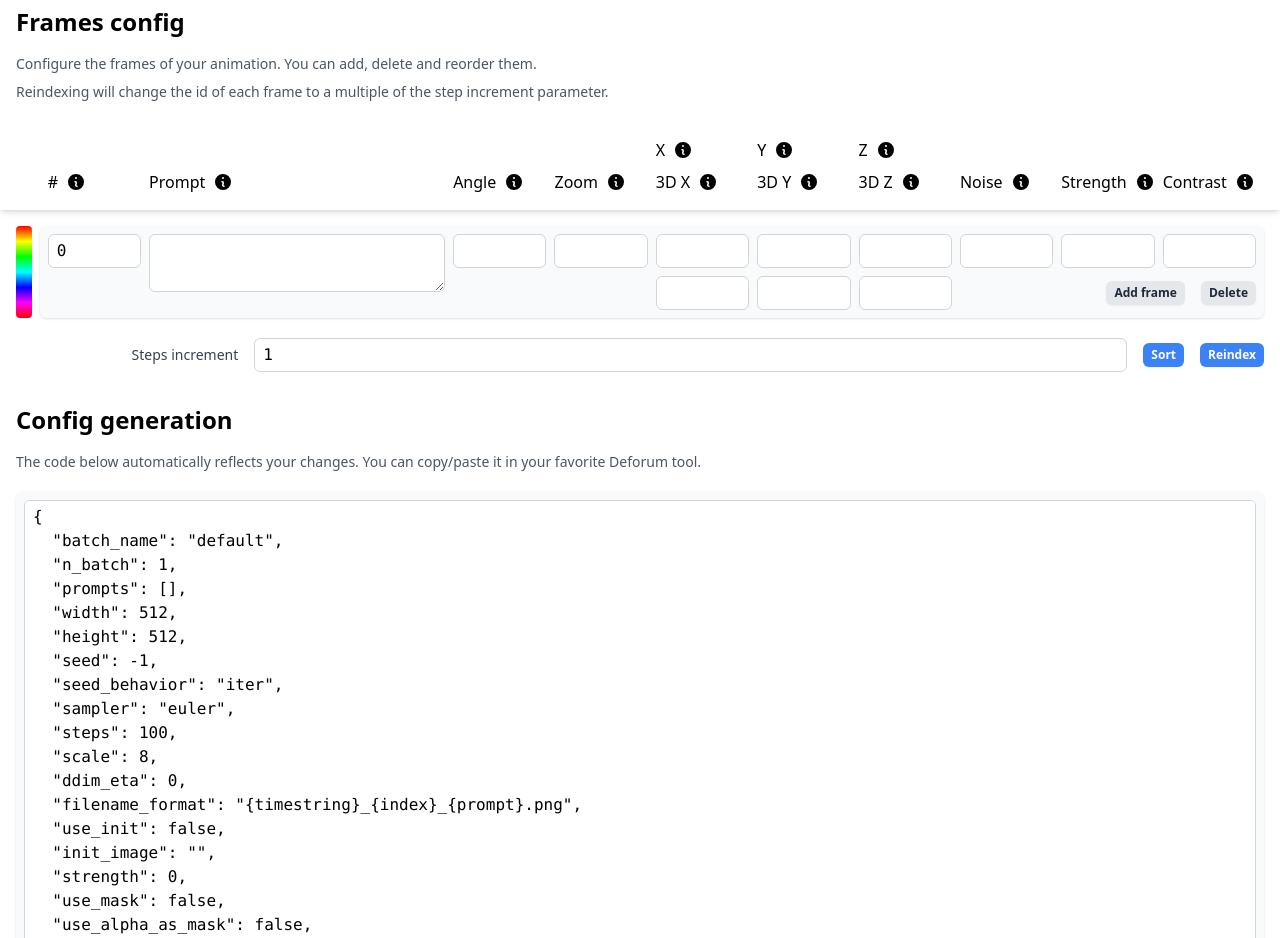
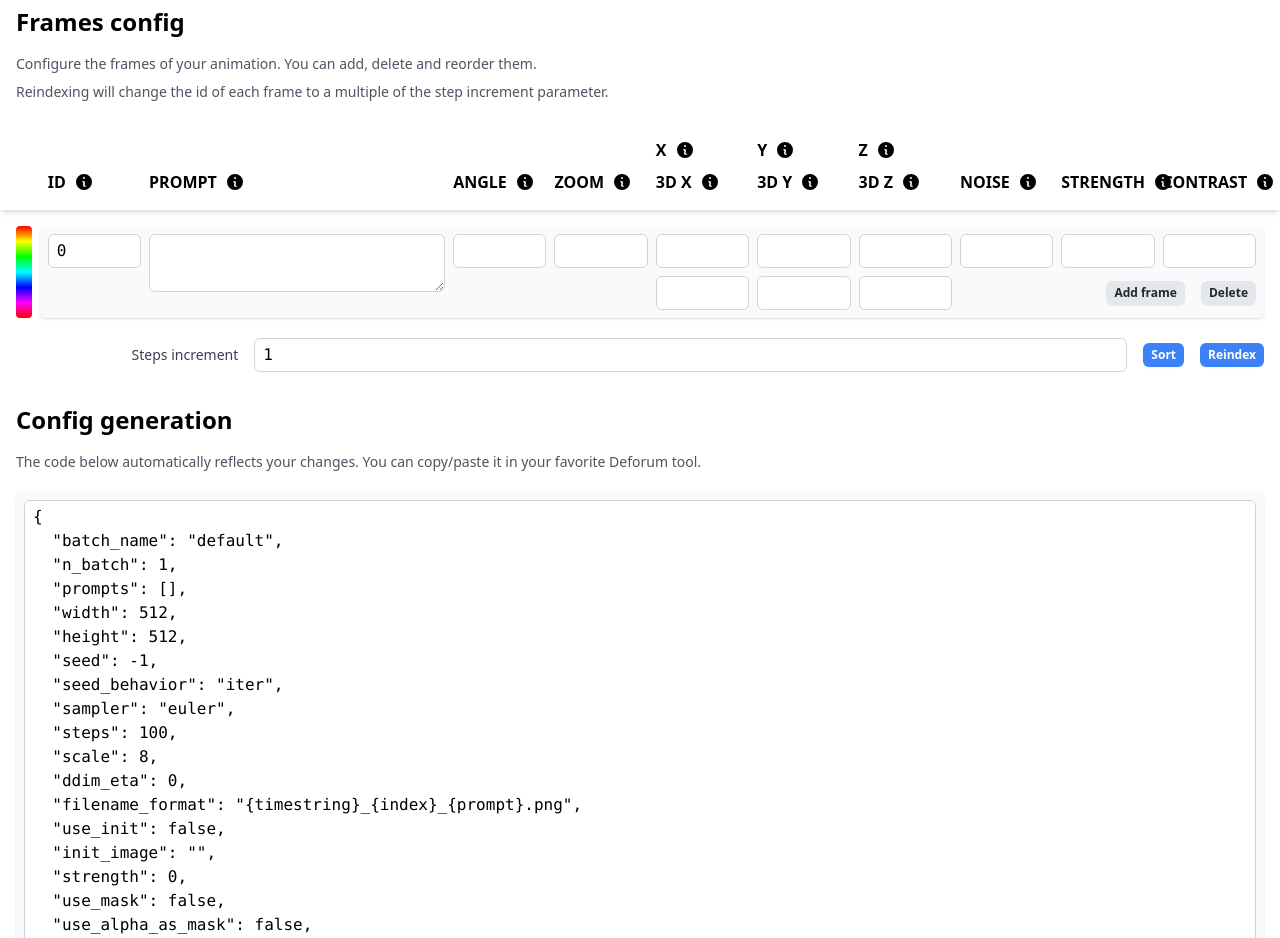
Before and after one commit to sascha1337/inputdeforum, a Vue app: page / in a window 1280 px wide. Shown: the part 1080-2018 px from the top of the page. Built offline with nearby package versions, Linux system fonts and the light colour scheme.

Commit message:
frames config header style

```diff
--- a/src/components/FramesConfigComponent.vue
+++ b/src/components/FramesConfigComponent.vue
@@ -92,60 +92,60 @@ const reorderFrames = () => {
         <div class="w-4"></div>
         <div class="frames-header grid grid-cols-12 gap-2 items-end w-full">
           <div class="flex items-center space-x-2 row-span-2">
-            <span>#</span>
+            <span class="uppercase font-bold">ID</span>
             <ToolTip position="right">
               The frame id is used to determine the order of the frames.
               Duplicate ids could cause unexpected behavior.
             </ToolTip>
           </div>
           <div class="flex items-center space-x-2 col-span-3 row-span-2">
-            <span>Prompt</span>
+            <span class="uppercase font-bold">Prompt</span>
             <ToolTip position="right">
               Prompt that will be use for frame generation.
             </ToolTip>
           </div>
           <div class="flex items-center space-x-2 row-span-2">
-            <span>Angle</span>
+            <span class="uppercase font-bold">Angle</span>
             <ToolTip position="right">
               Operator to rotate canvas clockwise/anticlockwise in degrees per
               frame
             </ToolTip>
           </div>
           <div class="flex items-center space-x-2 row-span-2">
-            <span>Zoom</span>
+            <span class="uppercase font-bold">Zoom</span>
             <ToolTip position="right">
               Operator that scales the canvas size, multiplicatively [static =
               1.0]
             </ToolTip>
           </div>
           <div class="flex items-center space-x-2">
-            <span> X </span>
+            <span class="uppercase font-bold"> X </span>
             <ToolTip position="right">
               Operator to move canvas left/right in pixels per frame
             </ToolTip>
           </div>
           <div class="flex items-center space-x-2">
-            <span> Y </span>
+            <span class="uppercase font-bold"> Y </span>
             <ToolTip position="right">
               Operator to move canvas up/down in pixels per frame
             </ToolTip>
           </div>
           <div class="flex items-center space-x-2">
-            <span> Z </span>
+            <span class="uppercase font-bold"> Z </span>
             <ToolTip position="right">
               Operator to move canvas in/out in pixels per frame
             </ToolTip>
           </div>
 
           <div class="flex items-center space-x-2 row-span-2">
-            <span> Noise </span>
+            <span class="uppercase font-bold"> Noise </span>
             <ToolTip position="right">
               Amount of graininess to add per frame for diffusion diversity
             </ToolTip>
           </div>
 
           <div class="flex items-center space-x-2 row-span-2">
-            <span> Strength </span>
+            <span class="uppercase font-bold"> Strength </span>
             <ToolTip position="left">
               Amount of presence of previous frame to influence next frame, also
               controls steps in the following formula [steps -
@@ -154,28 +154,28 @@ const reorderFrames = () => {
           </div>
 
           <div class="flex items-center space-x-2 row-span-2">
-            <span> Contrast </span>
+            <span class="uppercase font-bold"> Contrast </span>
             <ToolTip position="left">
               Adjusts the overall contrast per frame [default neutral at 1.0]
             </ToolTip>
           </div>
 
           <div class="flex items-center space-x-2">
-            <span>3D X</span>
+            <span class="uppercase font-bold">3D X</span>
             <ToolTip position="right">
               Operator to tilt canvas up/down in degrees per frame
             </ToolTip>
           </div>
 
           <div class="flex items-center space-x-2">
-            <span>3D Y</span>
+            <span class="uppercase font-bold">3D Y</span>
             <ToolTip position="right">
               Operator to pan canvas left/right in degrees per frame
             </ToolTip>
           </div>
 
           <div class="flex items-center space-x-2">
-            <span>3D Z</span>
+            <span class="uppercase font-bold">3D Z</span>
             <ToolTip position="right">
               Operator to roll canvas clockwise/anticlockwise
             </ToolTip>
@@ -299,7 +299,7 @@ const reorderFrames = () => {
             <div class="flex justify-end items-center col-span-3 space-x-4">
               <!-- add frame -->
               <XButton
-              colors="bg-gray-200 hover:bg-gray-300 text-gray-800"
+                colors="bg-gray-200 hover:bg-gray-300 text-gray-800"
                 @click="handleAddFrameBetween(index)"
                 title="Add a frame below this one"
               >
```
